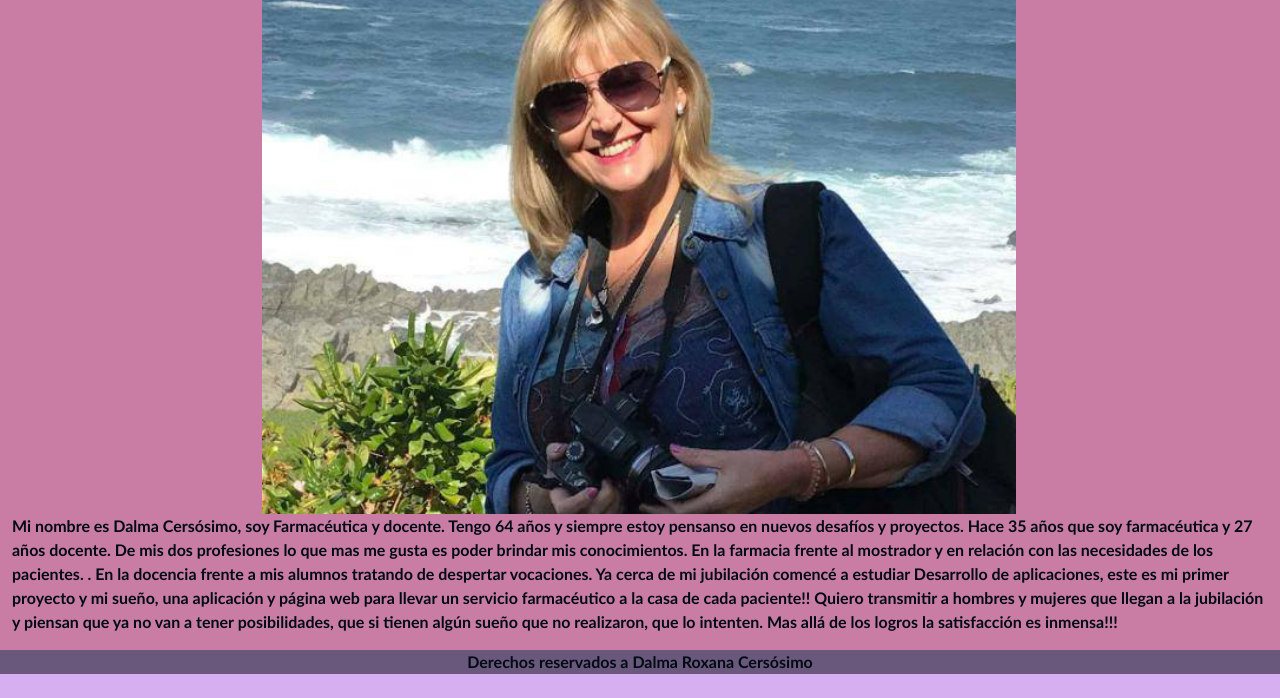
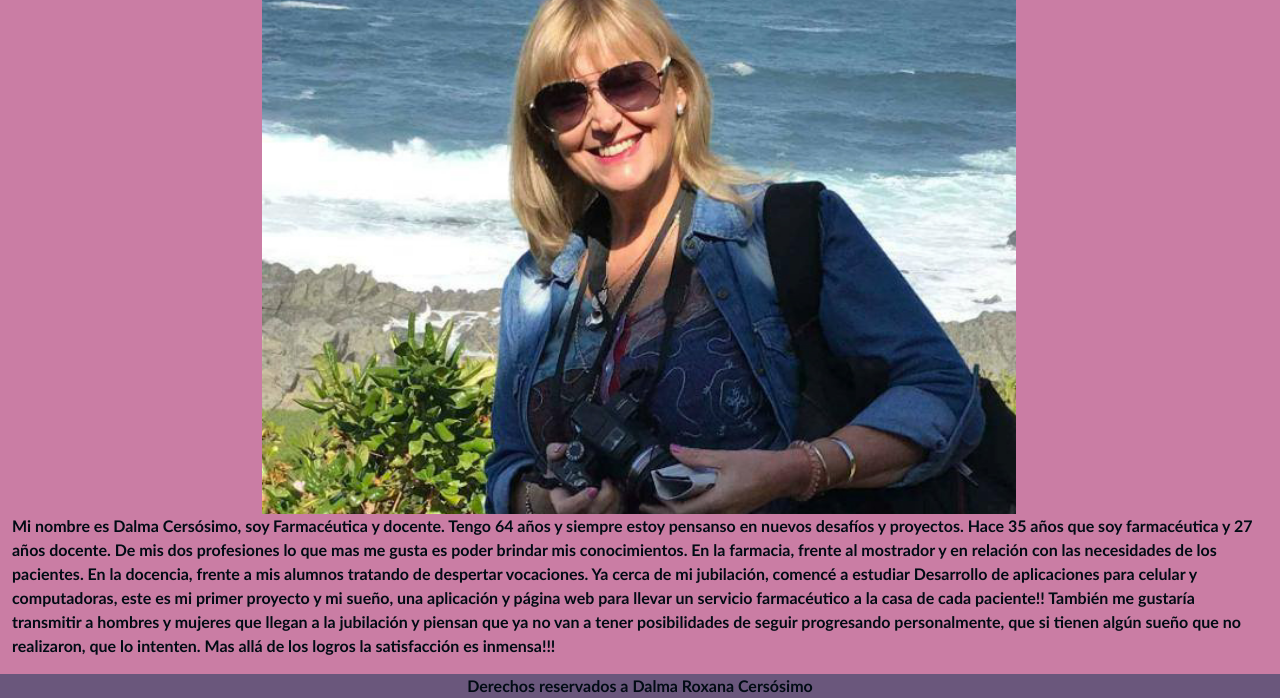
Before and after one commit to dalmarox/farmaeducativa, a plain HTML site: page paginas/quien soy.html in a window 1280 px wide. Shown: the part 212-910 px from the top of the page. Before the commit the page ends 886 px from the top, so only its background shows below. Drawn offline with nearby package versions, Linux system fonts and the light colour scheme.

Commit message:
acomodé con prettier

```diff
--- a/css/estilos.css
+++ b/css/estilos.css
@@ -312,8 +312,8 @@ height:50%;
             justify-content: center;
             width: 80%;
             margin-left: 120px;
+        }
 
-      }
 }
 
 @media screen and (max-width: 768px) {
--- a/paginas/quien soy.html
+++ b/paginas/quien soy.html
@@ -74,10 +74,10 @@
           <div>
             <p>
               Mi nombre es Dalma Cersósimo, soy Farmacéutica y docente. Tengo 64 años y siempre estoy pensanso en nuevos desafíos y proyectos. Hace 35 años que soy farmacéutica y 27 años docente. De mis dos profesiones lo que mas me gusta es poder brindar mis conocimientos.
-              En la farmacia frente al mostrador y en relación con las necesidades de los pacientes.
-              . En la docencia frente a mis alumnos tratando de despertar vocaciones.
-              Ya cerca de mi jubilación comencé a estudiar Desarrollo de aplicaciones, este es mi primer proyecto y mi sueño, una aplicación  y página web para llevar un servicio farmacéutico a la casa de cada paciente!!
-              Quiero transmitir a hombres y mujeres que llegan a la jubilación y piensan que ya no van a tener posibilidades, que si tienen algún sueño que no realizaron, que lo intenten. Mas allá de los logros la satisfacción es inmensa!!!
+              En la farmacia, frente al mostrador y en relación con las necesidades de los pacientes.
+              En la docencia, frente a mis alumnos tratando de despertar vocaciones.
+              Ya cerca de mi jubilación, comencé a estudiar Desarrollo de aplicaciones para celular y computadoras, este es mi primer proyecto y mi sueño, una aplicación  y página web para llevar un servicio farmacéutico a la casa de cada paciente!!
+              También me gustaría transmitir a hombres y mujeres que llegan a la jubilación y piensan que ya no van a tener posibilidades de seguir progresando personalmente, que si tienen algún sueño que no realizaron, que lo intenten. Mas allá de los logros la satisfacción es inmensa!!!
 
             </p>
           </div>
```
